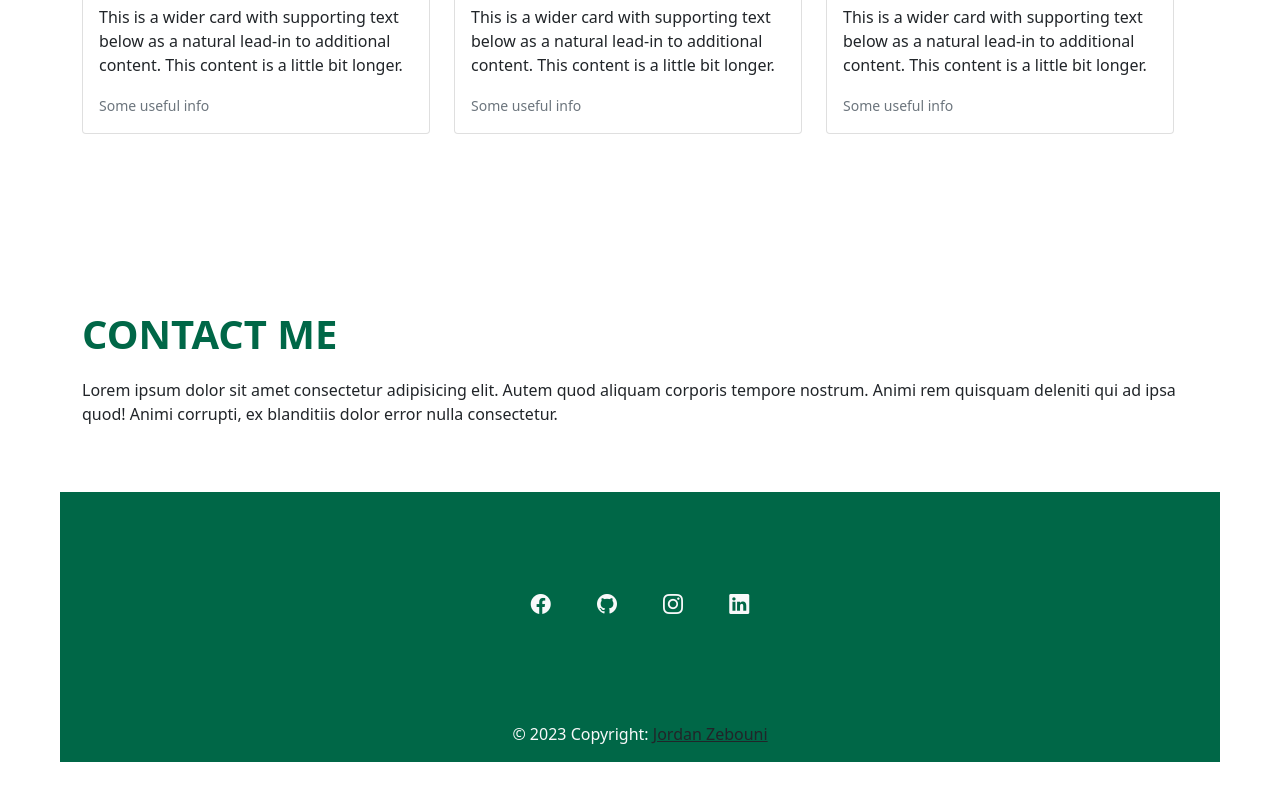
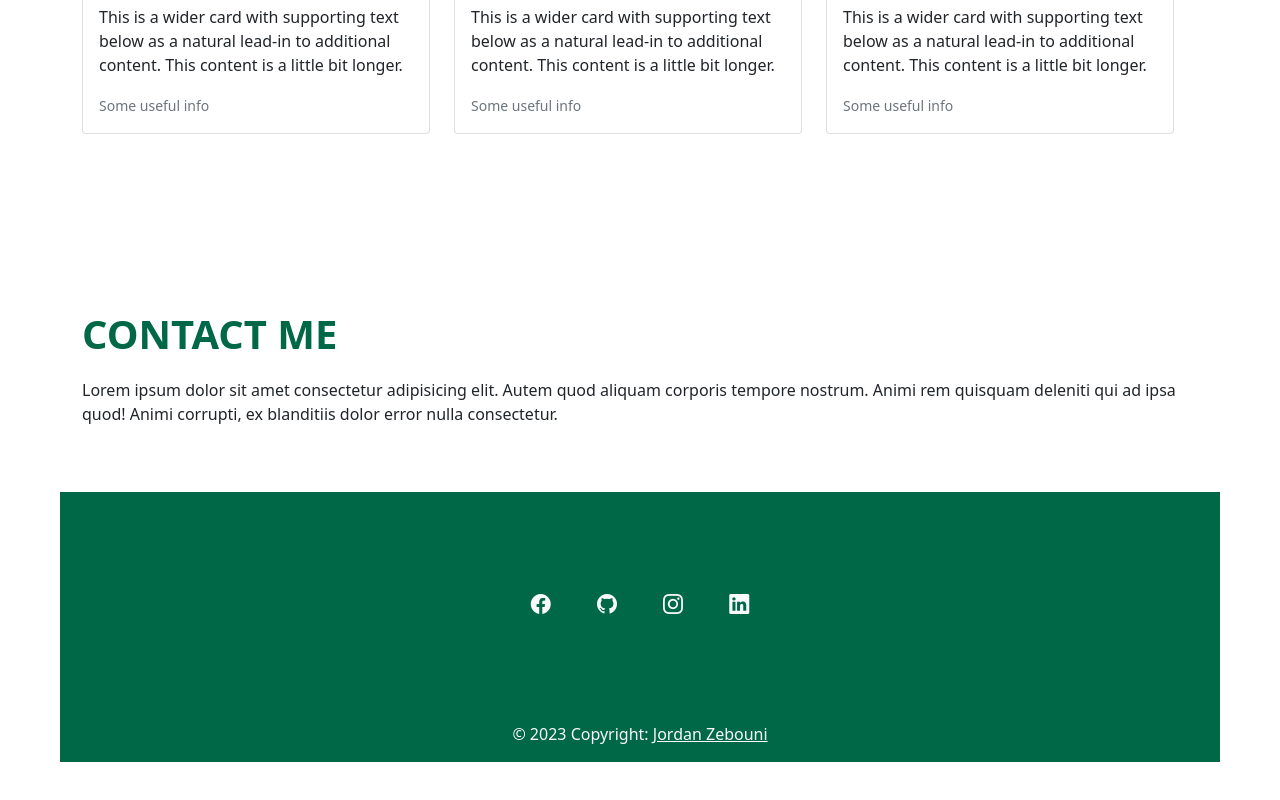
Before and after one commit to 904jz/904jz.github.io, a plain HTML site: page index.html in a window 1280 px wide. Shown: the part 1651-2451 px from the top of the page. Drawn offline with nearby package versions, Linux system fonts and the light colour scheme.

Commit message:
copyright text

```diff
--- a/index.html
+++ b/index.html
@@ -222,7 +222,7 @@
   <!-- Copyright -->
   <div class="text-center text-light p-3" style="background-color: rgba(0, 0, 0, 0);">
     © 2023 Copyright:
-    <a class="text-dark" href="">Jordan Zebouni</a>
+    <a class="text-light" href="">Jordan Zebouni</a>
   </div>
   <!-- Copyright -->
 </footer>
```
